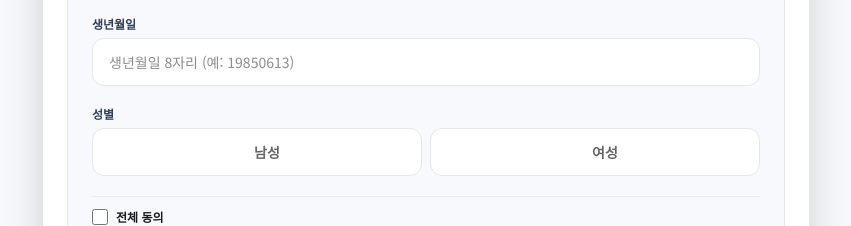
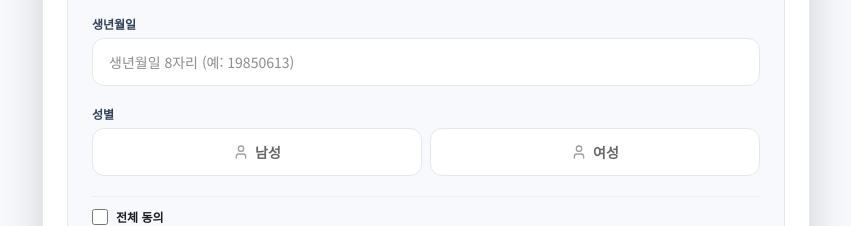
Before and after one commit to ncia/simple_consult, a React (Vite) app: page / in a window 1280 px wide. Shown: the part 1560-1786 px from the top of the page, without its empty margins (214-1065 px from the left). Built offline with nearby package versions, Linux system fonts and the light colour scheme.

Commit message:
Add User icon to gender selection buttons with distinct colors

```diff
--- a/src/App.tsx
+++ b/src/App.tsx
@@ -5,7 +5,8 @@ import {
   Smartphone,
   Sparkles,
   ArrowRight,
-  Info
+  Info,
+  User
 } from 'lucide-react';
 
 import { Header } from './components/Header';
@@ -468,7 +469,7 @@ export default function App() {
                           : 'bg-white border-neutral-border text-neutral-gray hover:bg-neutral-bg'
                       }`}
                     >
-                      <Check size={14} className={formData.gender === 'male' ? 'opacity-100' : 'opacity-0'} />
+                      <User size={16} className={formData.gender === 'male' ? 'text-brand-blue' : 'text-neutral-400'} />
                       <span>남성</span>
                     </button>
                     <button
@@ -476,11 +477,11 @@ export default function App() {
                       onClick={() => handleGenderToggle('female')}
                       className={`flex-1 h-12 rounded-xl text-sm font-semibold border transition-all active:scale-95 flex items-center justify-center gap-1.5 ${
                         formData.gender === 'female'
-                          ? 'bg-brand-blue-pale border-brand-blue text-brand-blue'
+                          ? 'bg-red-50 border-red-500 text-red-600'
                           : 'bg-white border-neutral-border text-neutral-gray hover:bg-neutral-bg'
                       }`}
                     >
-                      <Check size={14} className={formData.gender === 'female' ? 'opacity-100' : 'opacity-0'} />
+                      <User size={16} className={formData.gender === 'female' ? 'text-red-500' : 'text-neutral-400'} />
                       <span>여성</span>
                     </button>
                   </div>
```
